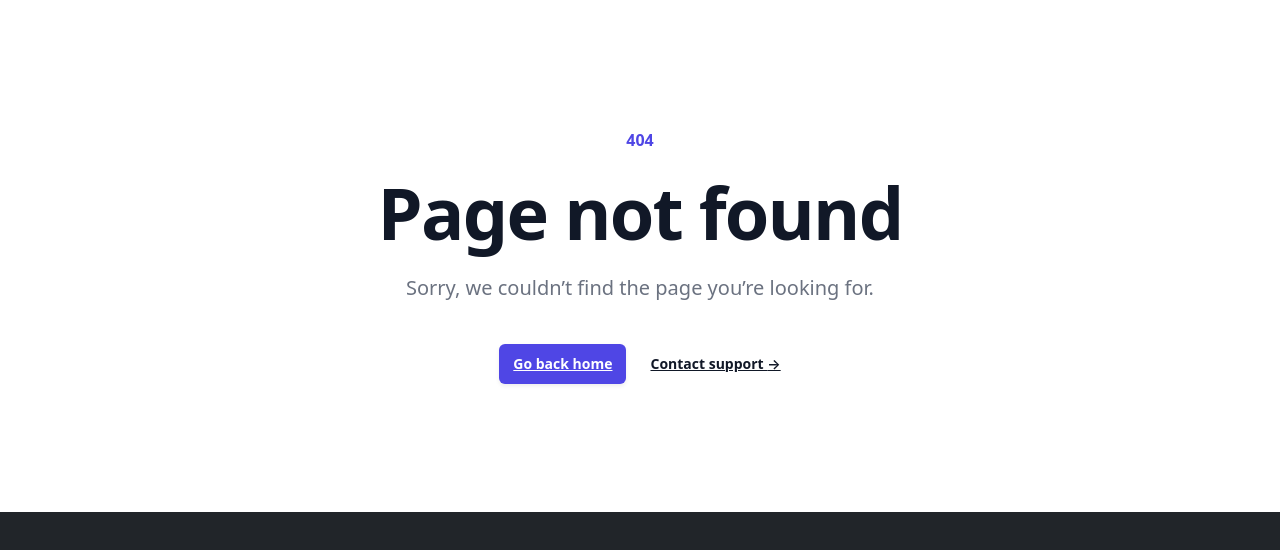
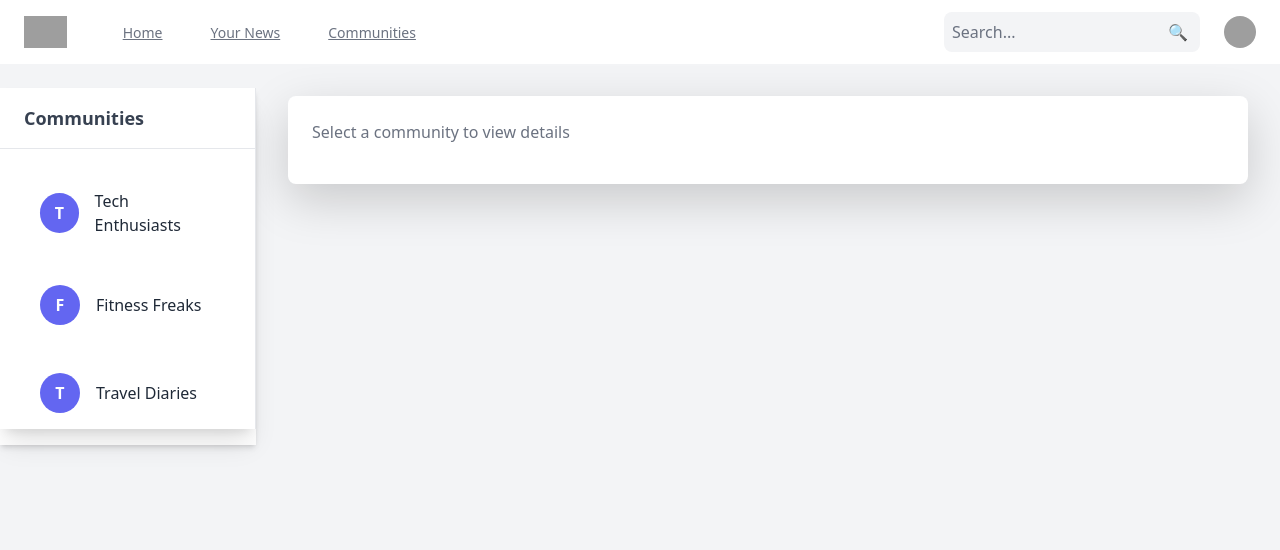
Before and after one commit to rohitvijayan1111/Seithi-360, a React (Create React App) app in the folder FrontEnd/: page /communities in a window 1280 px wide. Before the commit this address had no page. Shown: the top 550 px of the page. Built offline with nearby package versions, Linux system fonts and the light colour scheme; grey boxes are pictures that could not be loaded; what timers would draw is missing.

Commit message:
community

```diff
--- /dev/null
+++ b/FrontEnd/src/components/Communities/Community.jsx
@@ -0,0 +1,101 @@
+import React, { useState, useEffect } from "react";
+import Example from "../Feed/Header/Header";
+import Sidebar from "./utils/SidebarC";
+
+const dummyCommunities = [
+  {
+    id: 1,
+    name: "Tech Enthusiasts",
+    description: "A community for discussing the latest in technology.",
+    posts: ["The Future of AI", "Top Programming Languages in 2025"],
+    members: 120,
+  },
+  {
+    id: 2,
+    name: "Fitness Freaks",
+    description: "Share your fitness journey and tips with others.",
+    posts: ["Best Post-Workout Meals", "Morning Yoga Routines"],
+    members: 85,
+  },
+  {
+    id: 3,
+    name: "Travel Diaries",
+    description: "Explore the world through the stories of fellow travelers.",
+    posts: ["Top 10 Destinations for 2025", "How to Travel on a Budget"],
+    members: 200,
+  },
+];
+
+const Community = () => {
+  const [communities, setCommunities] = useState([]);
+  const [selectedCommunity, setSelectedCommunity] = useState(null);
+  const [toggleSidebar, setToggleSidebar] = useState(false);
+
+  useEffect(() => {
+    setCommunities(dummyCommunities);
+  }, []);
+
+  const renderCommunityDetails = () => {
+    if (!selectedCommunity) {
+      return (
+        <p className="text-gray-500">Select a community to view details</p>
+      );
+    }
+
+    return (
+      <div className="bg-white shadow-md rounded-lg p-6 mt-6">
+        <h1 className="text-3xl font-bold text-blue-600">
+          {selectedCommunity.name}
+        </h1>
+        <p className="text-gray-700 mt-2">{selectedCommunity.description}</p>
+        <p className="mt-4 text-gray-600">
+          <strong>Members:</strong> {selectedCommunity.members}
+        </p>
+        <button className="mt-4 px-4 py-2 bg-green-500 text-white rounded-md shadow hover:bg-green-600 transition">
+          Join Community
+        </button>
+        <div className="mt-6">
+          <h2 className="text-2xl font-bold border-b pb-2">Posts</h2>
+          {selectedCommunity.posts.length > 0 ? (
+            <ul className="mt-4 space-y-2">
+              {selectedCommunity.posts.map((post, index) => (
+                <li
+                  key={index}
+                  className="p-3 bg-gray-100 rounded-md shadow hover:bg-gray-200 transition"
+                >
+                  {post}
+                </li>
+              ))}
+            </ul>
+          ) : (
+            <p className="text-gray-500 mt-2">No posts available yet.</p>
+          )}
+        </div>
+      </div>
+    );
+  };
+
+  return (
+    <>
+    <Example />
+      <div className="flex flex-col lg:flex-row min-h-screen bg-gray-100 text-gray-800">
+        <div className="lg:w-64 w-full lg:left-0 lg:top-0 lg:h-full lg:flex lg:flex-col bg-white mt-4 shadow-md lg:block lg:mt-0 z-50">
+          {/* Sidebar */}
+          <Sidebar
+            communities={communities}
+            onSelectCommunity={setSelectedCommunity}
+          />
+        </div>
+
+        {/* Main Content */}
+        <div className="flex-1 p-6 lg:p-8 transition-all duration-300 lg:ml-65">
+          <div className="p-6 bg-white shadow-lg rounded-lg">
+            {renderCommunityDetails()}
+          </div>
+        </div>
+      </div>
+    </>
+  );
+};
+
+export default Community;
--- /dev/null
+++ b/FrontEnd/src/components/Communities/utils/SidebarC.jsx
@@ -0,0 +1,59 @@
+import React, { useState } from "react";
+import { AiOutlineClose } from "react-icons/ai";
+
+const Sidebar = ({ communities, onSelectCommunity }) => {
+  const [isOpen, setIsOpen] = useState(false);
+  const toggleSidebar = () => {
+    setIsOpen(!isOpen);
+  };
+
+  return (
+    <div>
+      {/* Toggle button for mobile */}
+      <button
+        onClick={toggleSidebar}
+        className="lg:hidden fixed bottom-4 left-4 z-50 bg-indigo-600 text-white p-3 rounded-full shadow-md hover:bg-indigo-700 transition-all"
+      >
+        <span className="text-2xl">☰</span>
+      </button>
+
+      {/* Sidebar */}
+      <div
+        className={`fixed top-0 left-0 w-64 bg-white h-full border-r shadow-xl transition-transform duration-300 ease-in-out transform ${
+          isOpen ? "translate-x-0" : "-translate-x-full"
+        } lg:translate-x-0 lg:relative lg:block lg:w-64`}
+      >
+        <div className="flex justify-between items-center mb-6 px-4 py-3 border-b">
+          <div className="font-semibold text-lg text-gray-700">Communities</div>
+          {/* Close Button for Mobile (optional) */}
+          {/* <button
+            onClick={toggleSidebar}
+            className="lg:hidden text-gray-600"
+          >
+            <AiOutlineClose size={24} />
+          </button> */}
+        </div>
+
+        <ul className="space-y-4 px-4">
+          {communities.map((community) => (
+            <li
+              key={community.id}
+              className="p-3 cursor-pointer hover:bg-indigo-100 hover:text-indigo-600 rounded-lg transition-colors flex items-center gap-3"
+              onClick={() => {
+                onSelectCommunity(community);
+                setIsOpen(false); // Close sidebar on selection (for mobile)
+              }}
+            >
+              <div className="bg-indigo-500 text-white rounded-full w-10 h-10 flex items-center justify-center font-semibold">
+                {community.name[0]}
+              </div>
+              <span className="text-md font-medium">{community.name}</span>
+            </li>
+          ))}
+        </ul>
+      </div>
+    </div>
+  );
+};
+
+export default Sidebar;
--- a/FrontEnd/src/components/Feed/Header/Header.jsx
+++ b/FrontEnd/src/components/Feed/Header/Header.jsx
@@ -18,7 +18,7 @@ const user = {
     "https://images.unsplash.com/photo-1472099645785-5658abf4ff4e?ixlib=rb-1.2.1&ixid=eyJhcHBfaWQiOjEyMDd9&auto=format&fit=facearea&facepad=2&w=256&h=256&q=80",
 };
 
-const navigation = [{name:"Home",href:"/home",current:false},{ name: "Your News", href: "/yourfeed", current: false }];
+const navigation = [{name:"Home",href:"/home",current:false},{ name: "Your News", href: "/yourfeed", current: false },{name:"Communities",href:"/communities",current:false}];
 
 const userNavigation = [
   { name: "Your Profile", href: "#" },
```
Also changed, not shown: FrontEnd/src/router/appRouter.js (+15 -10 lines).
